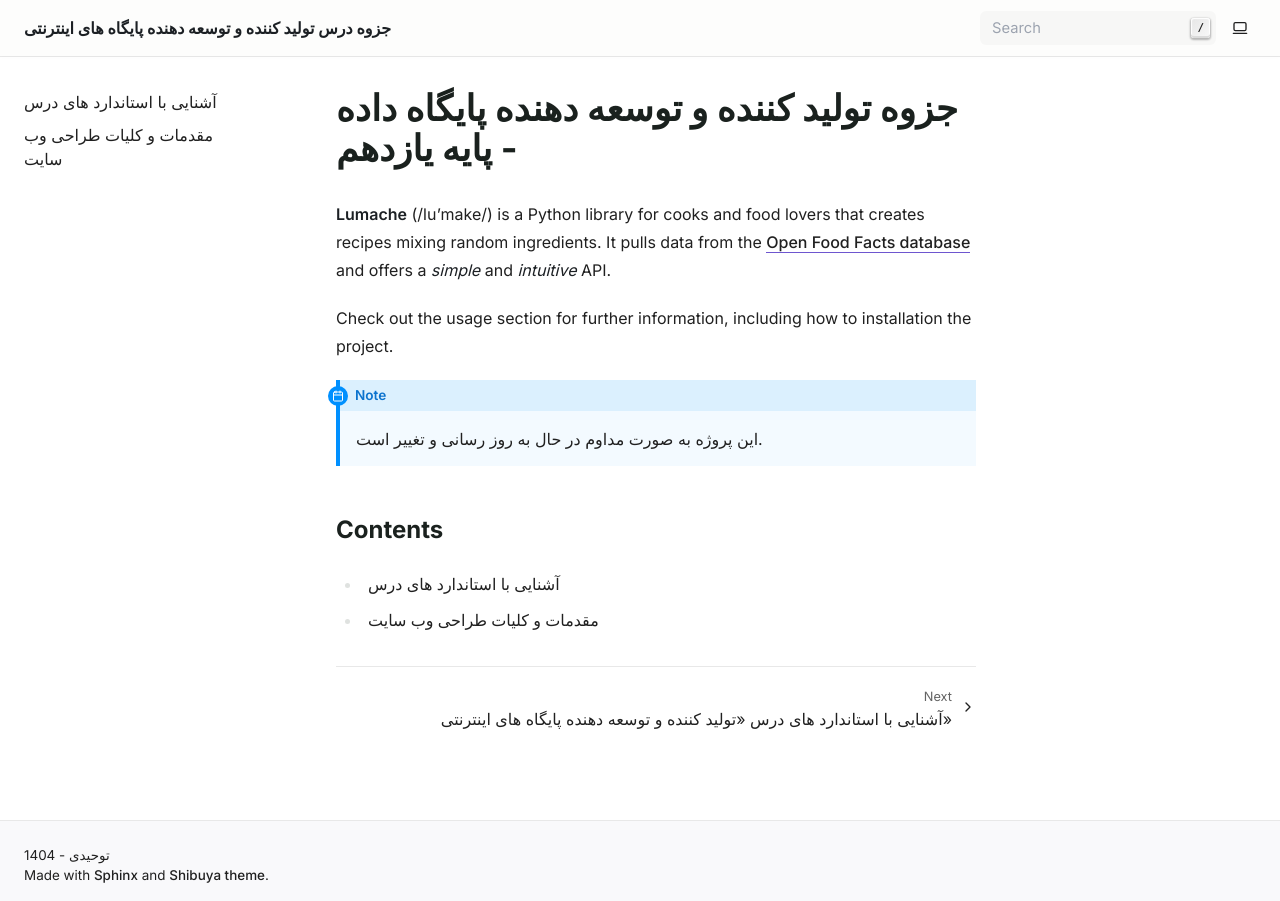
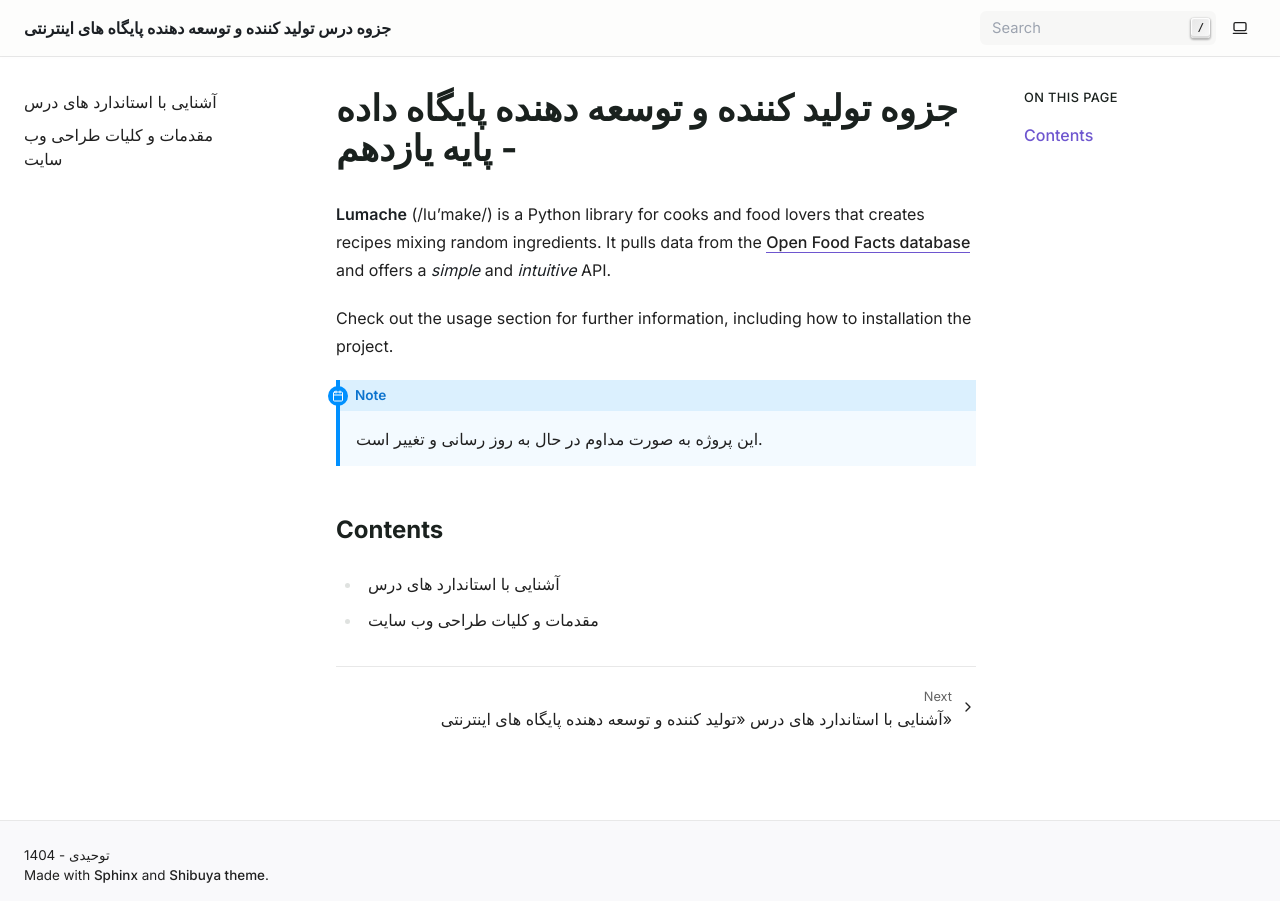
Before and after one commit to infinite41i/jozve11-KD-web, a Sphinx documentation site: the page built from docs/source/index.rst, in a window 1280 px wide. Built offline with Sphinx 7.4.7, drawn with Linux system fonts in a browser that asks for light colours.

Commit message:
test fix theme

```diff
--- a/docs/source/conf.py
+++ b/docs/source/conf.py
@@ -30,15 +30,8 @@ templates_path = ['_templates']
 # -- Options for HTML output
 
 html_theme = 'shibuya'
-html_sidebars = {
-  "**": []
-}
-html_theme_path = {
-  "**": []
-}
-html_theme_config = {
-  "**": []
-}
+pygments_style = "sphinx"
+pygments_dark_style = "native"
 
 # -- Options for EPUB output
 epub_show_urls = 'footnote'
```
